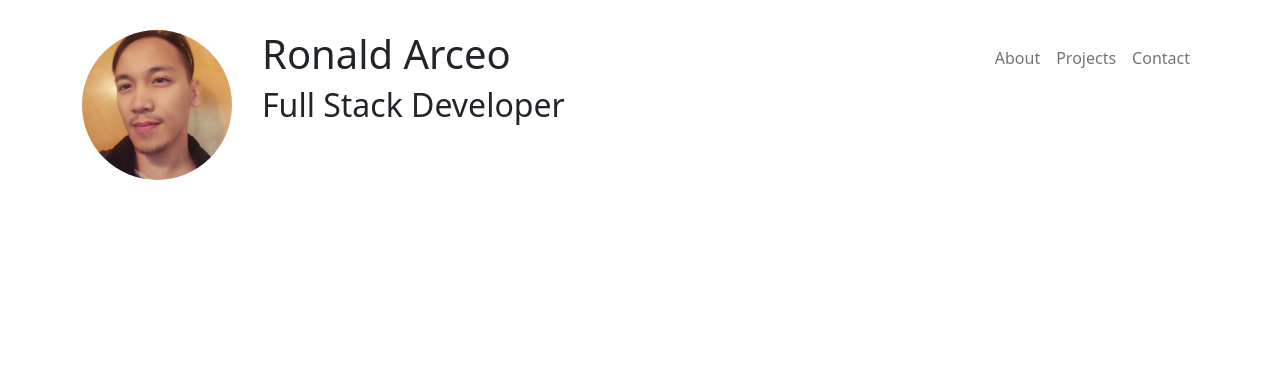
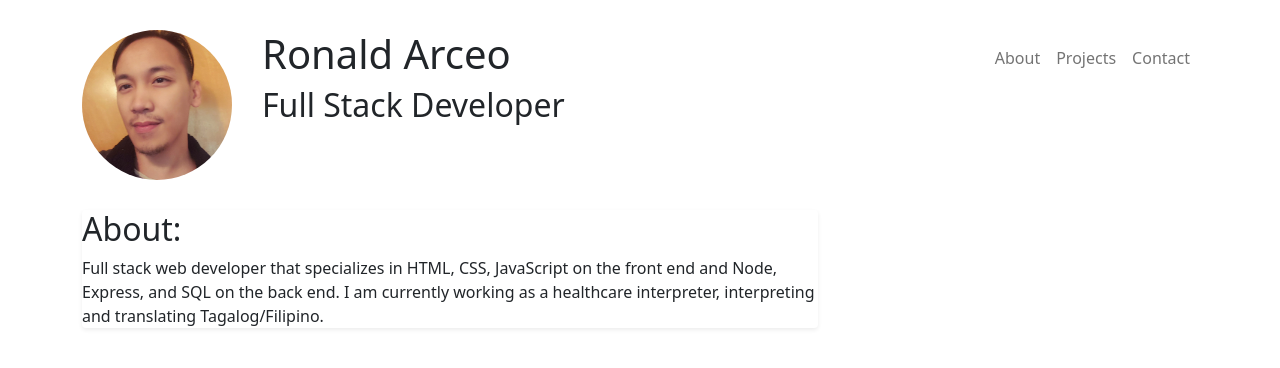
Before and after one commit to ronarceo/portfolio, a plain HTML site: page index.html in a window 1280 px wide. Drawn offline with nearby package versions, Linux system fonts and the light colour scheme.

Commit message:
added about section

```diff
--- a/index.html
+++ b/index.html
@@ -39,6 +39,21 @@
         </div>
     </header>
 
+    <div class="container">
+        <div class="row">
+            <div class="primary col-lg-8 col-12">
+                <section id="about" class="about">
+                    <div class="section-inner shadow-sm rounded">
+                        <h2 class="heading">About:</h2>
+                        <div class="content">
+                            <p>Full stack web developer that specializes in HTML, CSS, JavaScript on the front end and Node, Express, and SQL on the back end. I am currently working as a healthcare interpreter, interpreting and translating Tagalog/Filipino.</p>
+                        </div>
+                    </div>
+                </section>
+            </div>
+        </div>
+    </div>
+
     <!--script link to bootstrap-->
     <script src="https://cdn.jsdelivr.net/npm/bootstrap@5.1.1/dist/js/bootstrap.bundle.min.js"
         integrity="sha384-/bQdsTh/da6pkI1MST/rWKFNjaCP5gBSY4sEBT38Q/9RBh9AH40zEOg7Hlq2THRZ"
```
